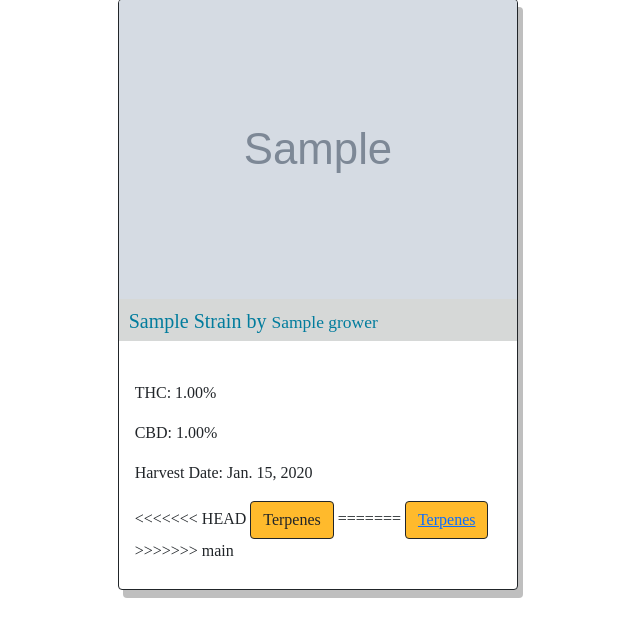
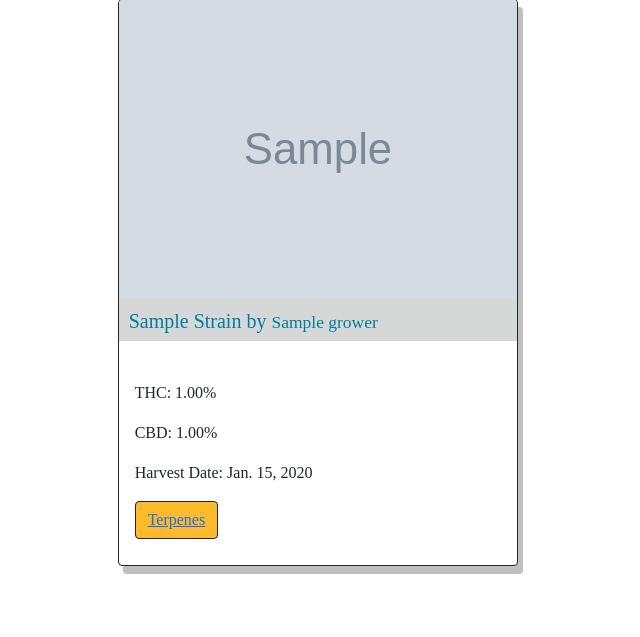
Before and after one commit to cyobero/drosmokers, a Django app: page /batches/ in a window 1280 px wide. Shown: the part 89-726 px from the top of the page, without its empty margins (317-957 px from the left). Run offline with Django 3.2, Linux system fonts and the light colour scheme; tables that the repository leaves empty hold one stand-in row (values such as "Sample post"); grey boxes marked "Sample" are stand-in pictures; some libraries are stand-ins or nearby versions; some web fonts are replaced.

Commit message:
update terpenes button link in Batch ard

```diff
--- a/templates/batches.html
+++ b/templates/batches.html
@@ -16,11 +16,7 @@
                     <p>THC: {{ batch.thc_content }}%</p>
                     <p>CBD: {{ batch.cbd_content }}%</p>
                     <p>Harvest Date: {{ batch.harvest_date }}</p>
-<<<<<<< HEAD
-                    <button class="btn">Terpenes</button>
-=======
                     <button class="btn"><a href="{% url 'terpene-profile' batch_id=batch.id %}">Terpenes</a></button>
->>>>>>> main
                 </div>
             </div>
             <br>
```
